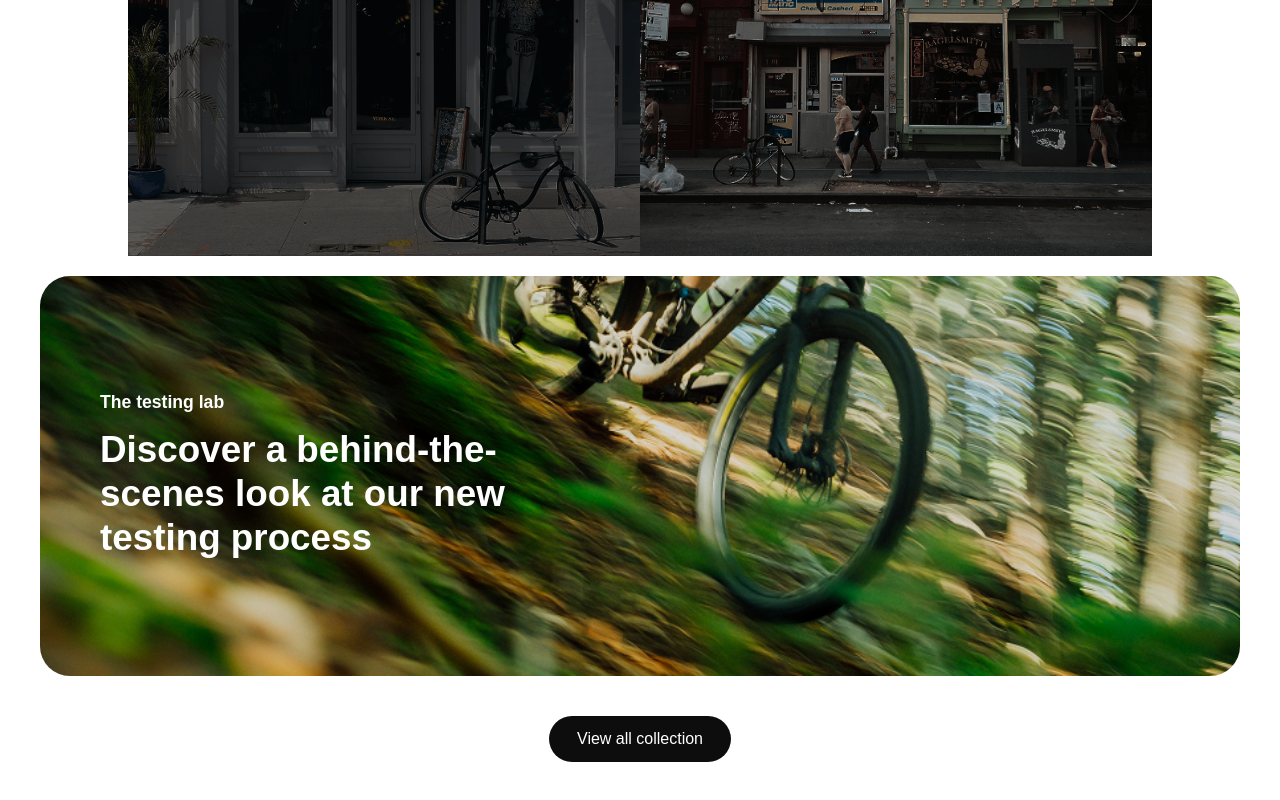
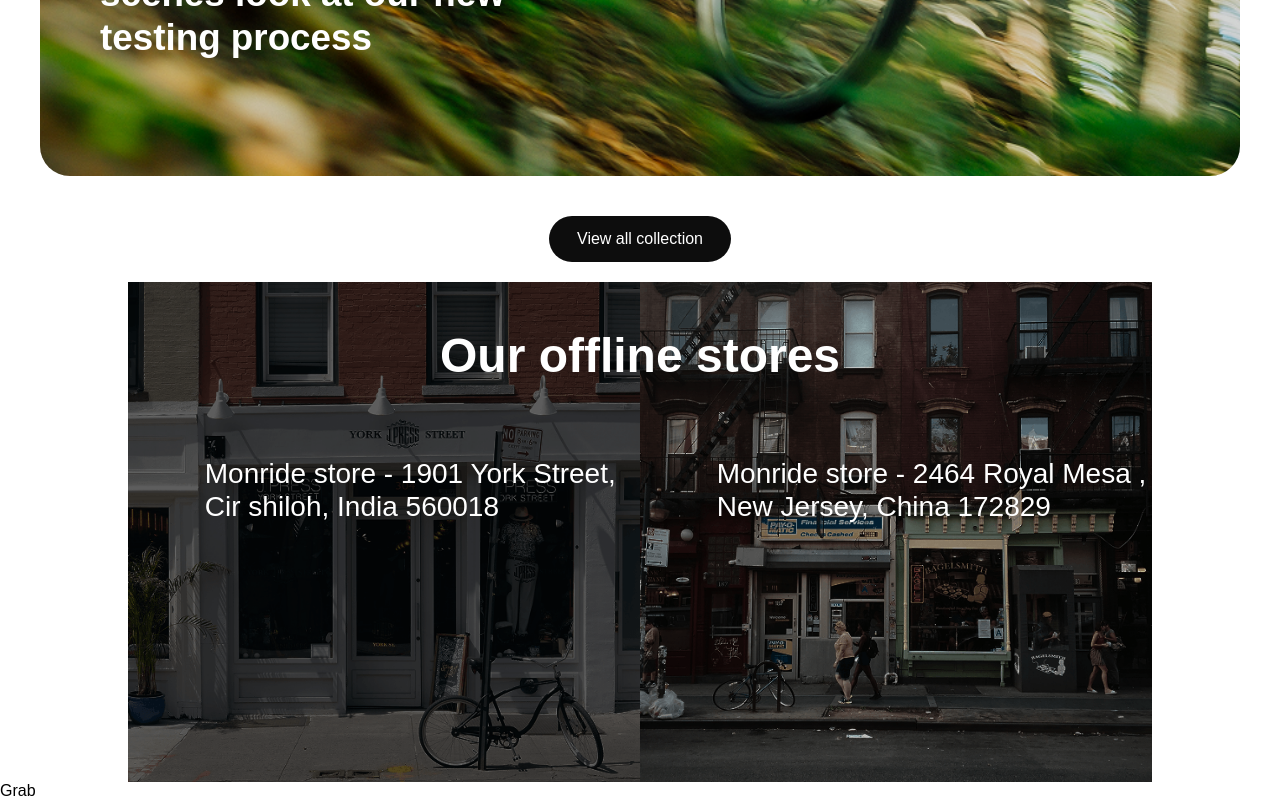
Before and after one commit to Akmalov-dev/Mornride, a React (Vite) app: page / in a window 1280 px wide. Shown: the part 945-1745 px from the top of the page. Built offline with nearby package versions, Linux system fonts and the light colour scheme.

Commit message:
offline-text css fnish

```diff
--- a/src/App.jsx
+++ b/src/App.jsx
@@ -2,12 +2,13 @@ import { useState } from 'react'
 import reactLogo from './assets/react.svg'
 import viteLogo from '/vite.svg'
 import './App.css';
-import Offline from './components/Main/Offline/Offline';
+
 
 import Header from '../src/components/Header/header'
 import Timmeles from './components/Main/Timmeles/Timmeles';
 import Discover from './components/Main/Discover/Discover'
-
+import Offline from './components/Main/Offline/Offline';
+import Grab from './components/Grab/Grab';
 function App() {
 
   return (
@@ -17,8 +18,10 @@ function App() {
      </header>
      <main>
     <Timmeles/>
+
+     <Discover/>
      <Offline/>
-     <Discover/>
+     <Grab/>
      </main>
     </>
   )
```
